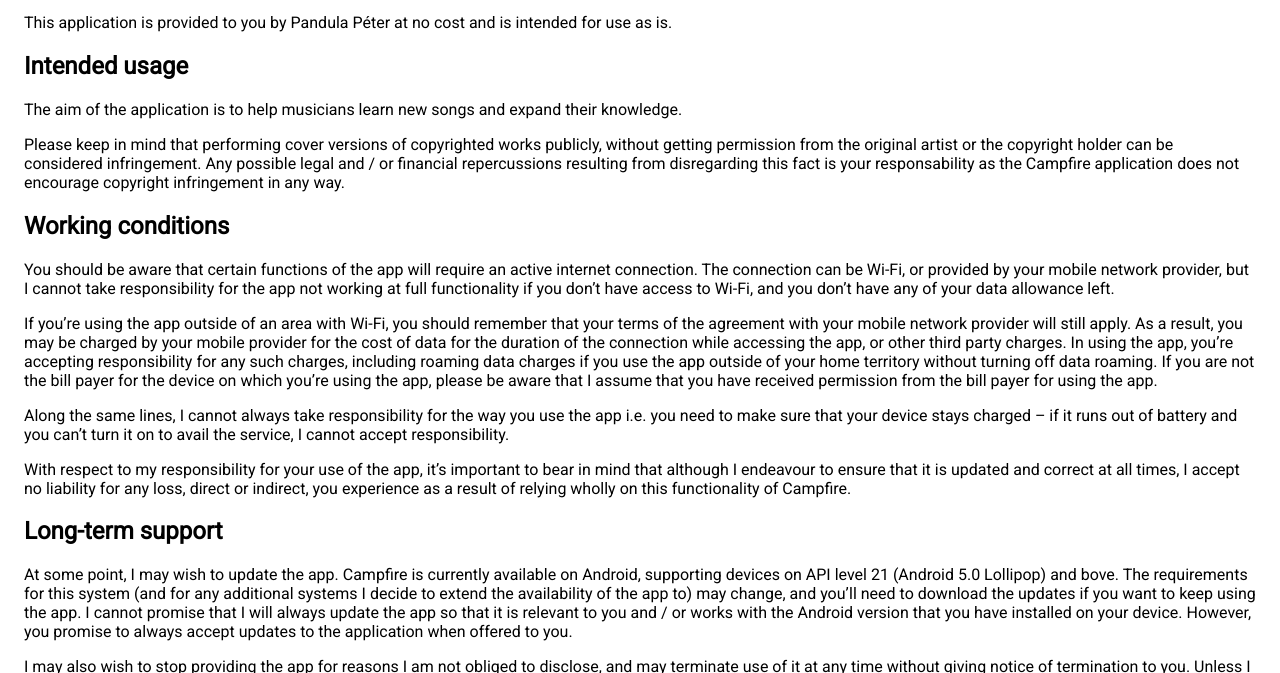
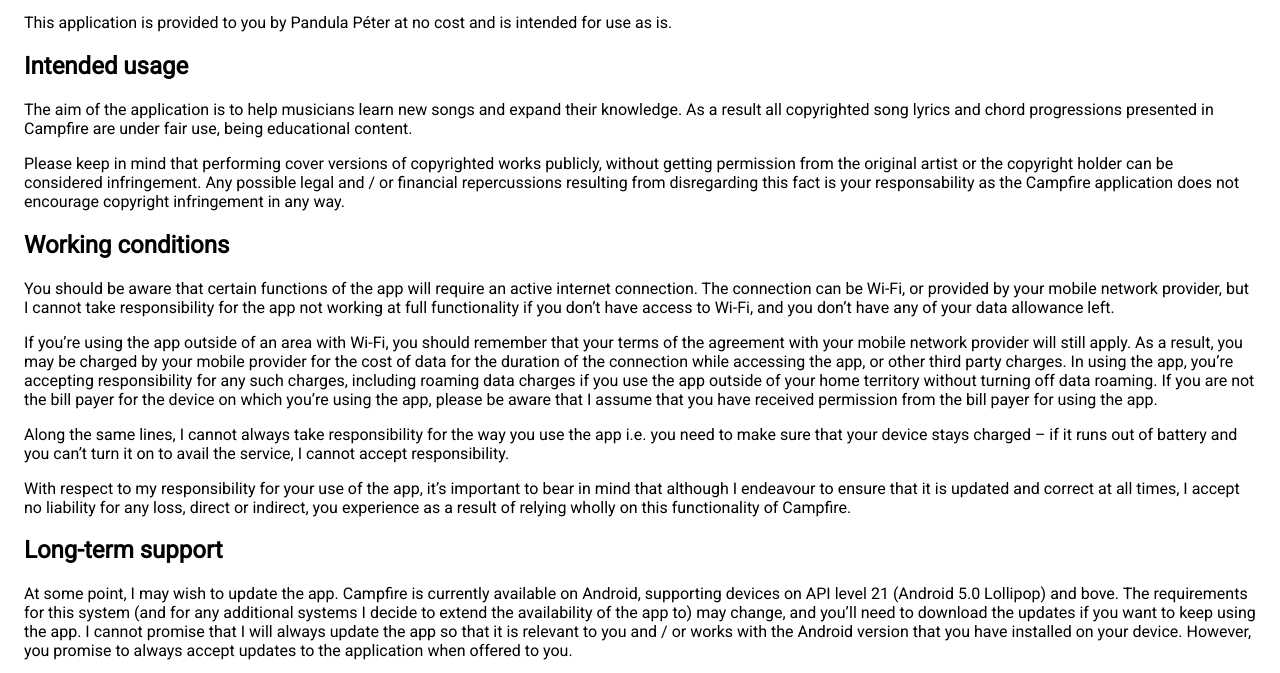
Before and after one commit to pandulapeter/campfire-backend, a website: page terms-and-conditions.html in a window 1280 px wide. Shown: the part 127-800 px from the top of the page. Drawn offline with Linux system fonts and the light colour scheme.

Commit message:
Updated terms and conditions.

```diff
--- a/terms-and-conditions.html
+++ b/terms-and-conditions.html
@@ -12,7 +12,7 @@
 		<p>By downloading and using Campfire, these terms will automatically apply to you, therefore you should make sure that you read them carefully.</p>
 		<p>This application is provided to you by Pandula Péter at no cost and is intended for use as is.</p>
 		<h2>Intended usage</h2>
-		<p>The aim of the application is to help musicians learn new songs and expand their knowledge.</p>
+		<p>The aim of the application is to help musicians learn new songs and expand their knowledge. As a result all copyrighted song lyrics and chord progressions presented in Campfire are under fair use, being educational content.</p>
 		<p>Please keep in mind that performing cover versions of copyrighted works publicly, without getting permission from the original artist or the copyright holder can be considered infringement. Any possible legal and / or financial repercussions resulting from disregarding this fact is your responsability as the Campfire application does not encourage copyright infringement in any way.</p>
 		<h2>Working conditions</h2>
 		<p>You should be aware that certain functions of the app will require an active internet connection. The connection can be Wi-Fi, or provided by your mobile network provider, but I cannot take responsibility for the app not working at full functionality if you don’t have access to Wi-Fi, and you don’t have any of your data allowance left.</p>
```
